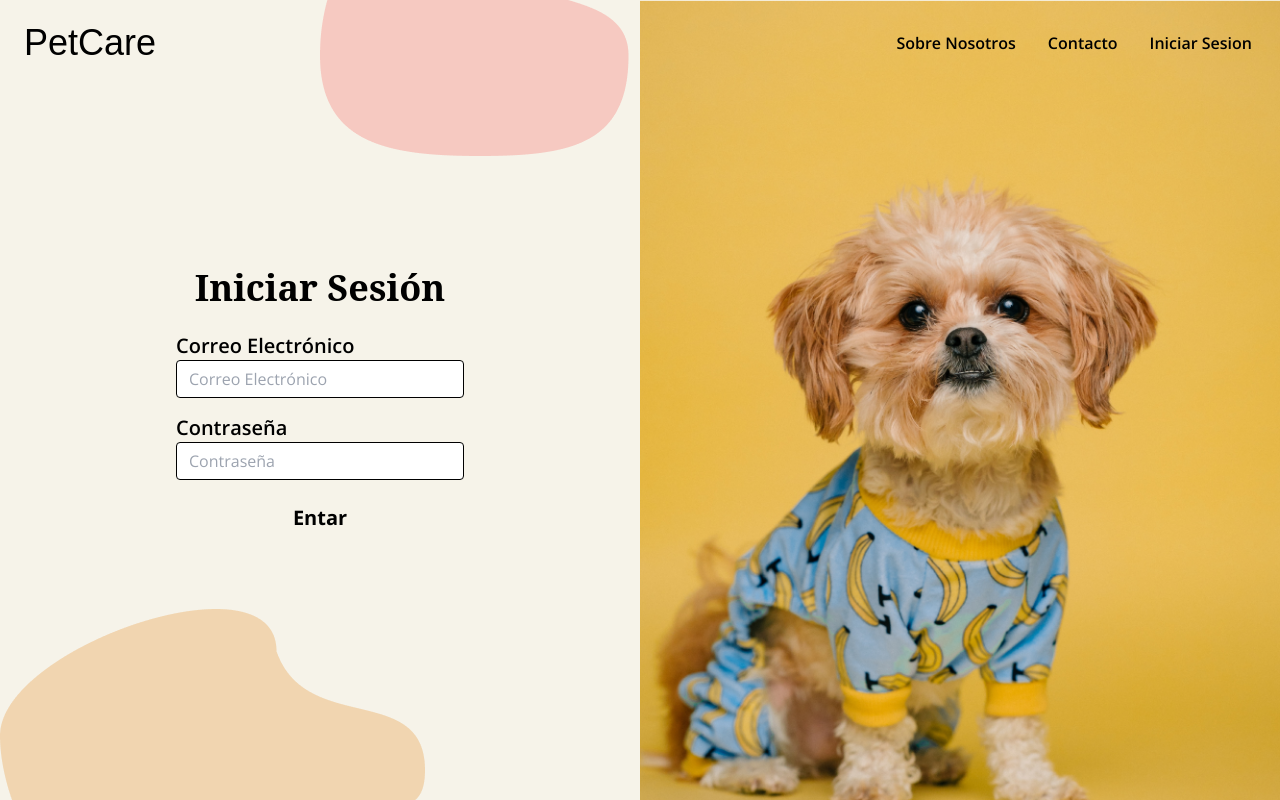
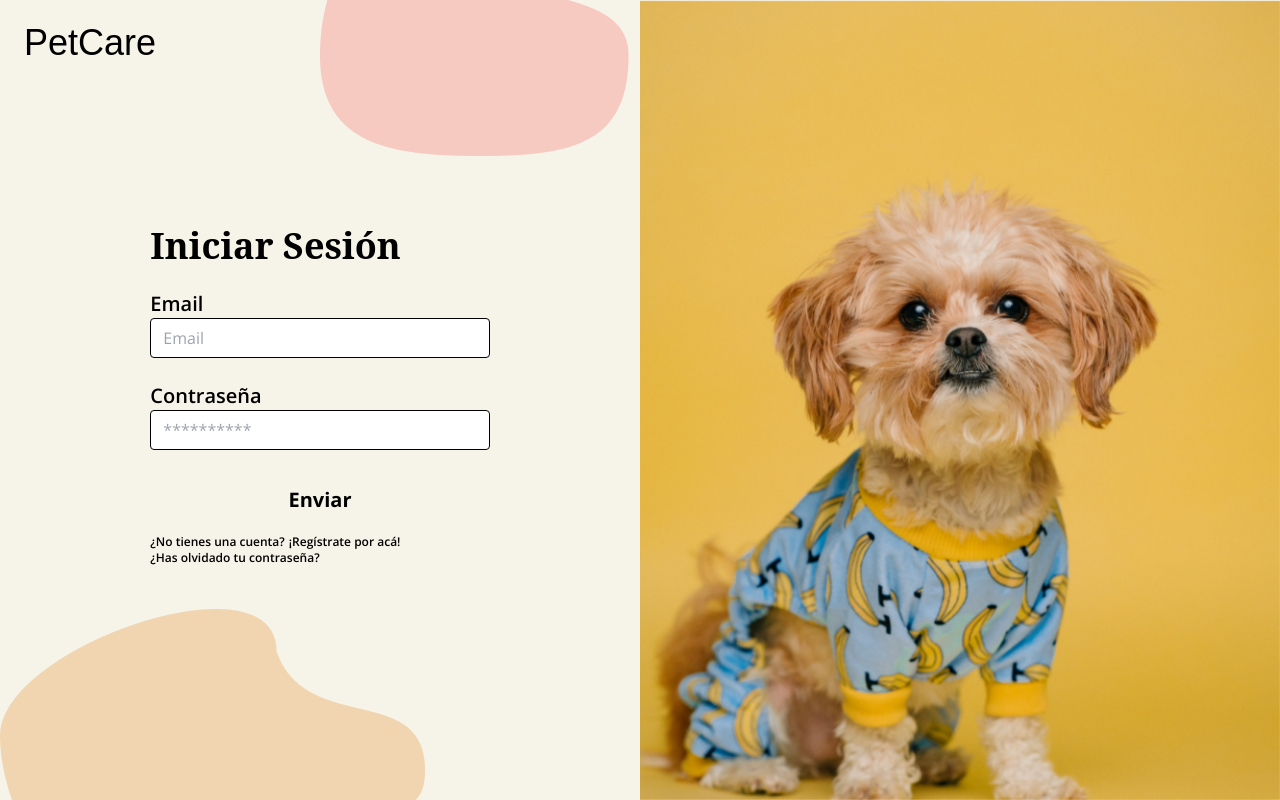
Before and after one commit to No-Country/C14-53-T-NODE-REACT, a React (Vite) app in the folder frontend-nocountry/app-mascotas/: page /login in a window 1280 px wide. Built offline with nearby package versions, Linux system fonts and the light colour scheme; a web font is replaced by a local one.

Commit message:
login y register

```diff
--- a/frontend-nocountry/app-mascotas/src/App.tsx
+++ b/frontend-nocountry/app-mascotas/src/App.tsx
@@ -3,6 +3,7 @@ import 'tailwindcss/tailwind.css'
 import Nav from './components/Navbar/Navbar'
 import HomePage from './components/HomePage'
 import Login from './components/Login'
+import Register from './components/Register'
 import { BrowserRouter as Router, Routes, Route } from 'react-router-dom'
 
 function App() {
@@ -15,6 +16,7 @@ function App() {
           <Routes>
             <Route path='/' element={<HomePage />} />
             <Route path='/login' element={<Login />} />
+            <Route path='/register' element={<Register />} />
           </Routes>
         </div>
       </>
--- a/frontend-nocountry/app-mascotas/src/components/Login.tsx
+++ b/frontend-nocountry/app-mascotas/src/components/Login.tsx
@@ -1,52 +1,63 @@
 import Background from './Background'
+import { Link } from 'react-router-dom'
 
 
 function Login() {
   return (
-    <div className="flex">
-      {/* Contenedor del formulario */}
-      <div className="md:w-1/2 flex items-center justify-center bg-gray-100 min-h-screen">
-        <div className="max-w-md p-4 bg-white rounded-lg shadow-lg w-2/4 z-20">
-          <div className="text-center">
-            <h2 className="text-4xl font-serif font-semibold mb-6 text-gray-800">
+    <div className="flex justify-center">
+      <div className="w-3/4 md:w-1/2 flex items-center justify-center bg-gray-100 min-h-screen">
+        <div className="bg-white rounded-lg shadow-lg z-20">
+            <h2 className="text-3xl sm:text-4xl font-serif font-semibold mb-6 text-gray-800">
               Iniciar Sesión
             </h2>
-          </div>
           <form>
             <div className="mb-4">
-              <label className="text-xl font-semibold text-gray-800" htmlFor="email">
-                Correo Electrónico
+              <label className="text-sm md:text-xl font-semibold text-gray-800" htmlFor="email">
+                Email
               </label>
               <input
-                className="appearance-none border rounded w-full py-2 px-3 text-gray-700 text-base leading-tight focus:outline-none focus:shadow-outline"
+                className="appearance-none border rounded h-10 w-full py-2 px-3 mb-2 focus:outline-none"
                 id="email"
                 type="email"
-                placeholder="Correo Electrónico"
+                placeholder="Email"
               />
             </div>
             <div className="mb-6">
-              <label className="text-xl font-semibold text-gray-800" htmlFor="password">
+              <label className="text-sm sm:text-xl font-semibold text-gray-800" htmlFor="password">
                 Contraseña
               </label>
               <input
-                className="appearance-none border rounded w-full py-2 px-3 text-gray-700 text-base leading-tight focus:outline-none focus:shadow-outline"
+                className=" border rounded h-10 w-full py-2 px-3 focus:outline-none"
                 id="password"
                 type="password"
-                placeholder="Contraseña"
+                placeholder="**********"
               />
             </div>
+
             <div className="text-center">
-              <a
-                className="bg-red-500 hover:bg-red-700 text-white font-bold py-3 px-6 rounded-lg text-xl"
-                href="#"
-              >
-                Entar
-              </a>
+                <button type="submit" className="bg-blue-500 hover:bg-blue-700 text-white font-bold py-3 px-6 rounded-lg text-xl">
+                  Enviar
+                </button>
             </div>
           </form>
+          <div className='text-[9px] sm:text-xs leading-6 font-semibold my-2'>
+            <p>¿No tienes una cuenta?
+              <Link to='/register'
+                className="mx-1 no-underline hover:underline"
+              >¡Regístrate por acá!
+              </Link>
+            </p>
+            <p>
+              <a
+                href="#"
+                className="no-underline hover:underline"
+              >¿Has olvidado tu contraseña?
+              </a>
+            </p>
+          </div>
         </div>
       </div>
-      <div className="hidden md:block md:w-1/2 z-20">
+      <div className="hidden md:block md:w-1/2 z-40">
         <img
           src="./img/login-dog.png"
           alt="Imagen de fondo"
--- a/frontend-nocountry/app-mascotas/src/components/Navbar/Navbar.tsx
+++ b/frontend-nocountry/app-mascotas/src/components/Navbar/Navbar.tsx
@@ -5,7 +5,7 @@ function Nav() {
   return (
     <>
       <nav className='container mx-auto'>
-        <div className='fixed left-0 w-full z-[1000] top-0'>
+        <div className='fixed left-0 w-full z-30 top-0'>
           <div className='max-w-screen-xl mx-auto py-4 px-3'>
             <div className='flex justify-between items-center'>
               <p className='logo'>
--- /dev/null
+++ b/frontend-nocountry/app-mascotas/src/components/Register.tsx
@@ -0,0 +1,108 @@
+import Background from './Background'
+
+function Login() {
+  return (
+    <div className="flex justify-center">
+      <div className="w-3/4 md:w-1/2 flex items-center justify-center bg-gray-100 min-h-screen">
+        <div className="bg-white rounded-lg shadow-lg z-20">
+            <h2 className="text-3xl sm:text-4xl w-3/4 mx-auto font-serif font-semibold mb-6 text-gray-800">
+            Regístrate
+            </h2>
+            <form className=' sm:w-3/4 mx-auto'>
+                <div className='flex justify-between flex-wrap'>
+                    <div className="mb-4 w-[49%]">
+                        <label className="text-sm md:text-base font-semibold text-gray-800" htmlFor="email">
+                            Nombre
+                        </label>
+                        <input
+                            className="appearance-none border rounded h-10 w-full py-2 px-3 mb-2 focus:outline-none"
+                            id="nombre"
+                            type="text"
+                            placeholder="Nombre"
+                        />
+                    </div>
+                    <div className="mb-4 w-[49%]">
+                        <label className="text-sm md:text-base font-semibold text-gray-800" htmlFor="email">
+                            DNI
+                        </label>
+                        <input
+                            className="appearance-none border rounded h-10 w-full py-2 px-3 mb-2 focus:outline-none"
+                            id="dni"
+                            type="text"
+                            placeholder="DNI"
+                        />
+                    </div>
+                    <div className="mb-4 w-[49%]">
+                        <label className="text-sm md:text-base font-semibold text-gray-800" htmlFor="email">
+                            Email
+                        </label>
+                        <input
+                            className="appearance-none border rounded h-10 w-full py-2 px-3 mb-2 focus:outline-none"
+                            id="email"
+                            type="email"
+                            placeholder="Email"
+                        />
+                    </div>
+                    <div className="mb-4 w-[49%]">
+                        <label className="text-sm md:text-base font-semibold text-gray-800" htmlFor="email">
+                            Teléfono
+                        </label>
+                        <input
+                            className="appearance-none border rounded h-10 w-full py-2 px-3 mb-2 focus:outline-none"
+                            id="telefono"
+                            type="text"
+                            placeholder="Telefono"
+                        />
+                    </div>
+                    <div className="mb-6 w-[49%]">
+                        <label className="text-sm sm:text-base font-semibold text-gray-800" htmlFor="password">
+                            Contraseña
+                        </label>
+                        <input
+                            className=" border rounded h-10 w-full py-2 px-3 focus:outline-none"
+                            id="password"
+                            type="password"
+                            placeholder="**********"
+                        />
+                    </div>
+                    <div className="mb-6 w-[49%]">
+                        <label className="text-sm sm:text-base font-semibold text-gray-800" htmlFor="password">
+                            Repetir contraseña
+                        </label>
+                        <input
+                            className=" border rounded h-10 w-full py-2 px-3 focus:outline-none"
+                            id="password"
+                            type="password"
+                            placeholder="**********"
+                        />
+                    </div>
+                </div>
+                <div className="mb-4">
+                    <label className="flex text-sm text-center">
+                        <input type="checkbox" className=''/>
+                        <span className="">
+                        He leído las Políticas de privacidad y acepto los términos y condiciones del uso de datos.
+                        </span>
+                    </label>
+                </div>
+                <div className='mt-5 md:mt-10 mb-6'>
+                    <button type="submit" className="btn w-full text-sm sm:text-xl sm:w-2/4 shadow-custom shadow-outline">
+                        Registarse
+                    </button>
+                 </div>
+            </form>
+        </div>
+      </div>
+      <div className="hidden md:block md:w-1/2 z-40">
+        <img
+          src="./img/register-dog.png"
+          alt="Imagen de fondo"
+          className="object-cover w-full h-screen"
+        />
+      </div>
+      <Background></Background>
+    </div>
+  );
+}
+
+export default Login;
```
Also changed, not shown: frontend-nocountry/app-mascotas/public/img/register-dog.png (added).
